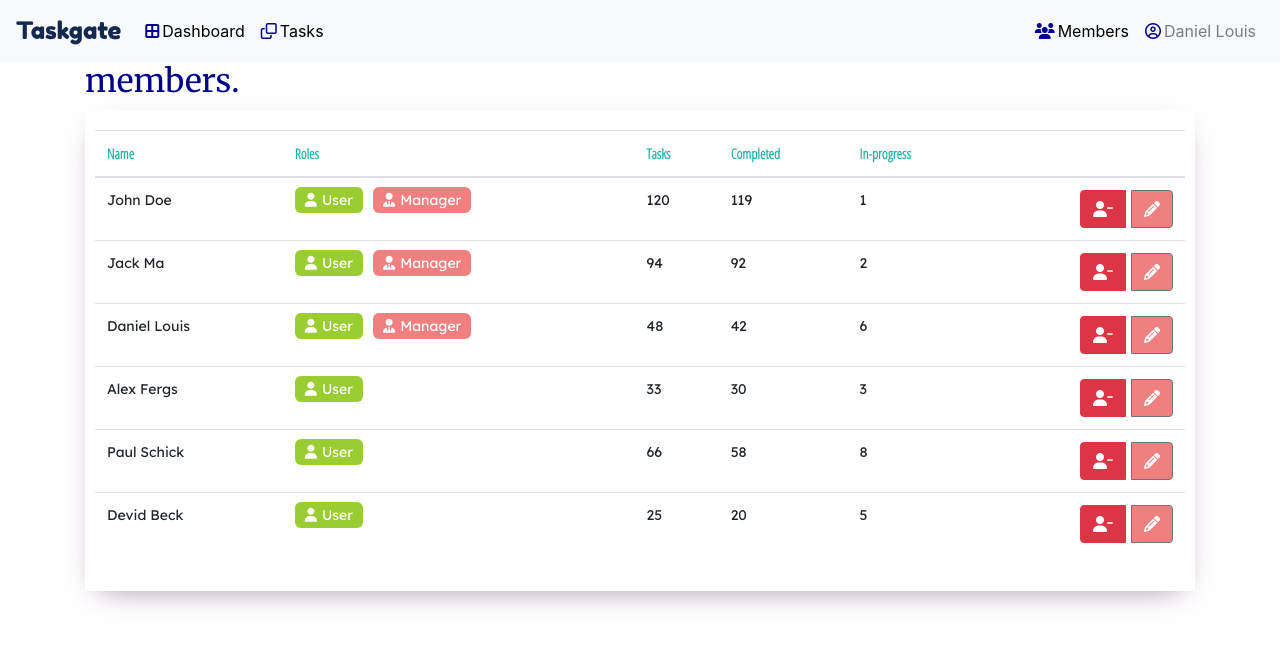
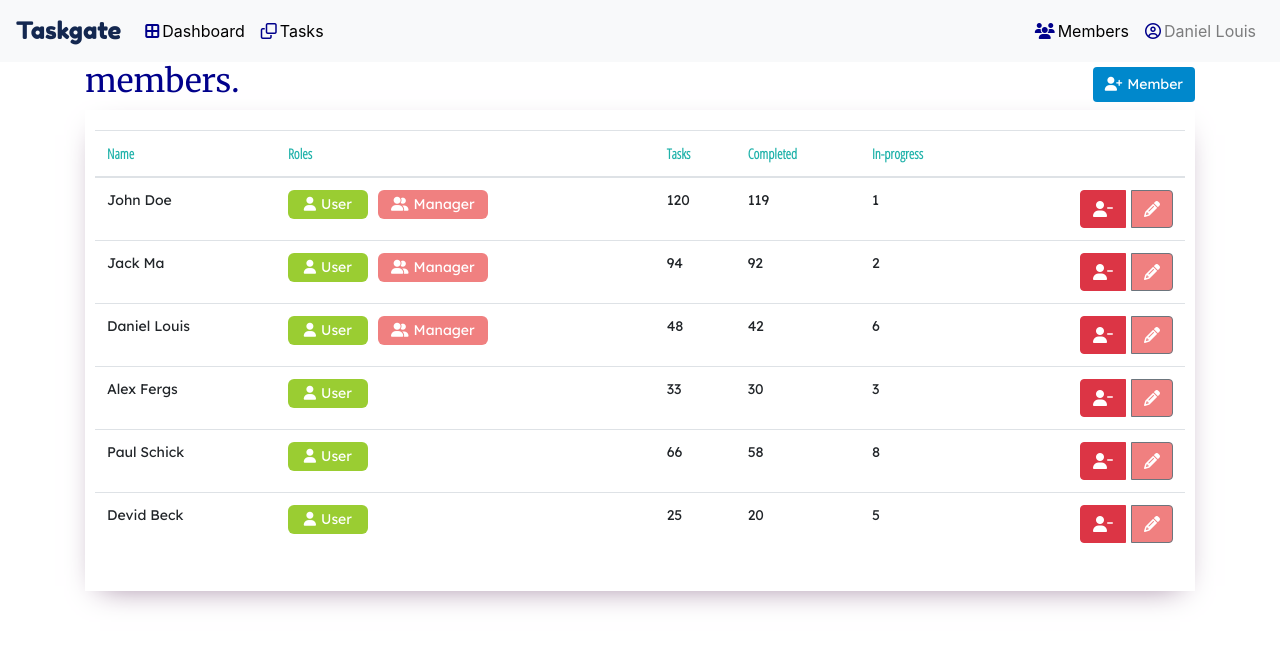
Before and after one commit to cihanarsln/taskgate-frontend, a React (Create React App) app: page /members in a window 1280 px wide. Shown: the top 646 px of the page. Built offline with nearby package versions, Linux system fonts and the light colour scheme.

Commit message:
Add member

```diff
--- a/src/components/NavigationBar.js
+++ b/src/components/NavigationBar.js
@@ -31,7 +31,7 @@ const NavigationBar = () => {
                     </Nav>
                     <Nav>
                     {renderManagerMenu(user.manager)}
-                    <Nav.Link href="#user">
+                    <Nav.Link>
                         <i className="far fa-user-circle" id="icon-navbar"></i>
                         {user.name}
                     </Nav.Link>
@@ -47,7 +47,7 @@ const renderManagerMenu = (manager) => {
     if(isManager){
         return(
             <div>
-                <Nav.Link href="#members">
+                <Nav.Link>
                     <Link className="link" to="/members">
                         <i className="fas fa-users" id="icon-navbar"></i>
                         Members
--- a/src/components/tasks/Members.js
+++ b/src/components/tasks/Members.js
@@ -13,6 +13,10 @@ const Members = () => {
     ]);
     return(
         <div className="container">
+             <Button id="members-add-member">
+                <i className="fas fa-user-plus icon-member-add"></i>
+                Member
+            </Button>
             <h1 id="h1-members">members.</h1>
             {renderMembers(members)}
         </div>
@@ -91,7 +95,7 @@ const renderManagerLabel = (roles) => {
     if(roles.some(role => role.name === "manager")){
         return(
             <div id="role-label-manager">
-                <i className="fas fa-user-tie icon-members"></i>
+                <i className="fas fa-user-friends icon-members"></i>
                 Manager
             </div>
         )
--- a/src/css/Members.css
+++ b/src/css/Members.css
@@ -39,7 +39,10 @@
     background-color: yellowgreen;
     text-align: center;
     border-radius: 6px;
-    display: inline;
+    margin-right: 10px;
+    margin-bottom: 5px;
+    width: 80px;
+    float: left;
 }
 
 #role-label-manager{
@@ -48,10 +51,25 @@
     background-color: lightcoral;
     text-align: center;
     border-radius: 6px;
-    margin-left: 10px;
-    display: inline;
+    width: 110px;
+    float: left;
 }
 
 .icon-members{
     margin-right: 5px;
 }
+
+#members-add-member{
+    font-family: Lexend Deca;
+    font-size: 14px;
+    height: 35px;
+    background-color: #0088cc;
+    margin-top: 5px;
+    margin-bottom: 10px;
+    float: right;
+    border: none;
+}
+
+.icon-member-add{
+    margin-right: 5px;
+}
```
